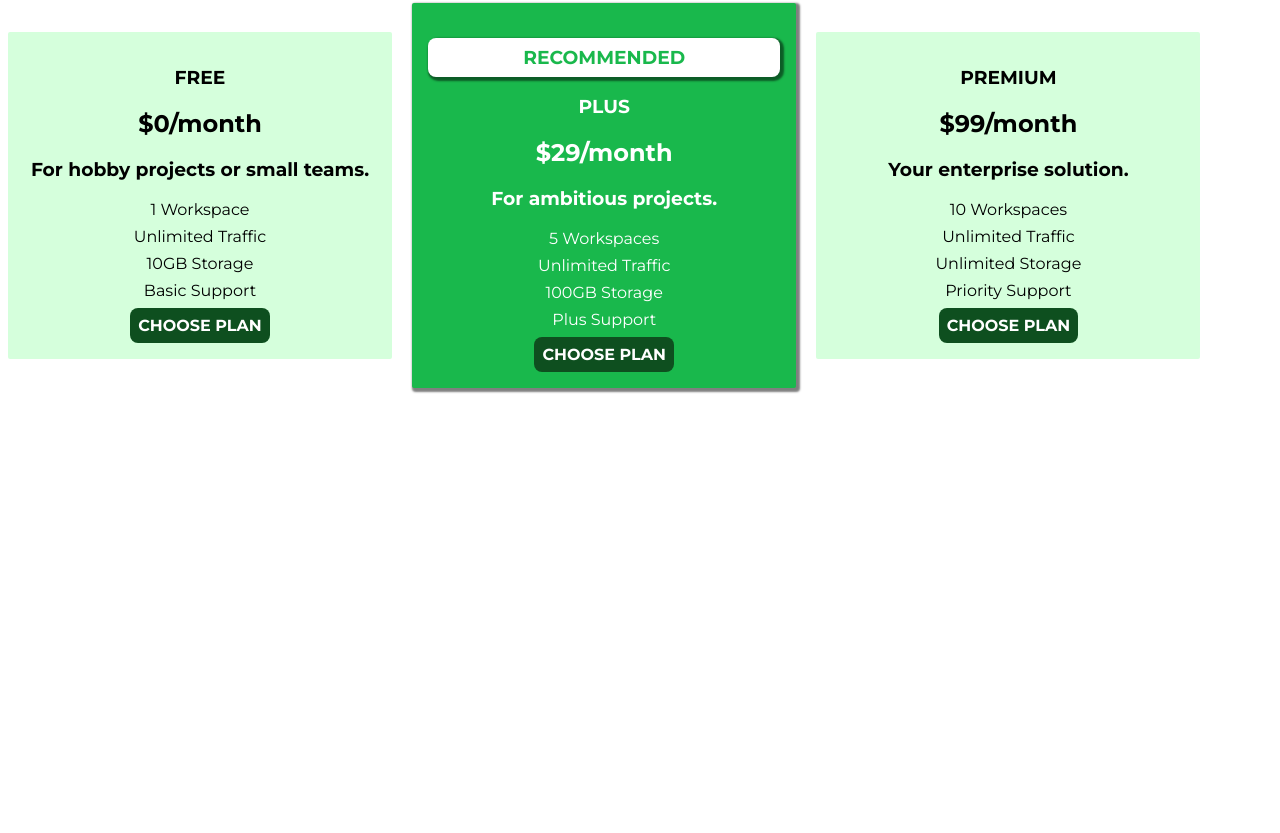
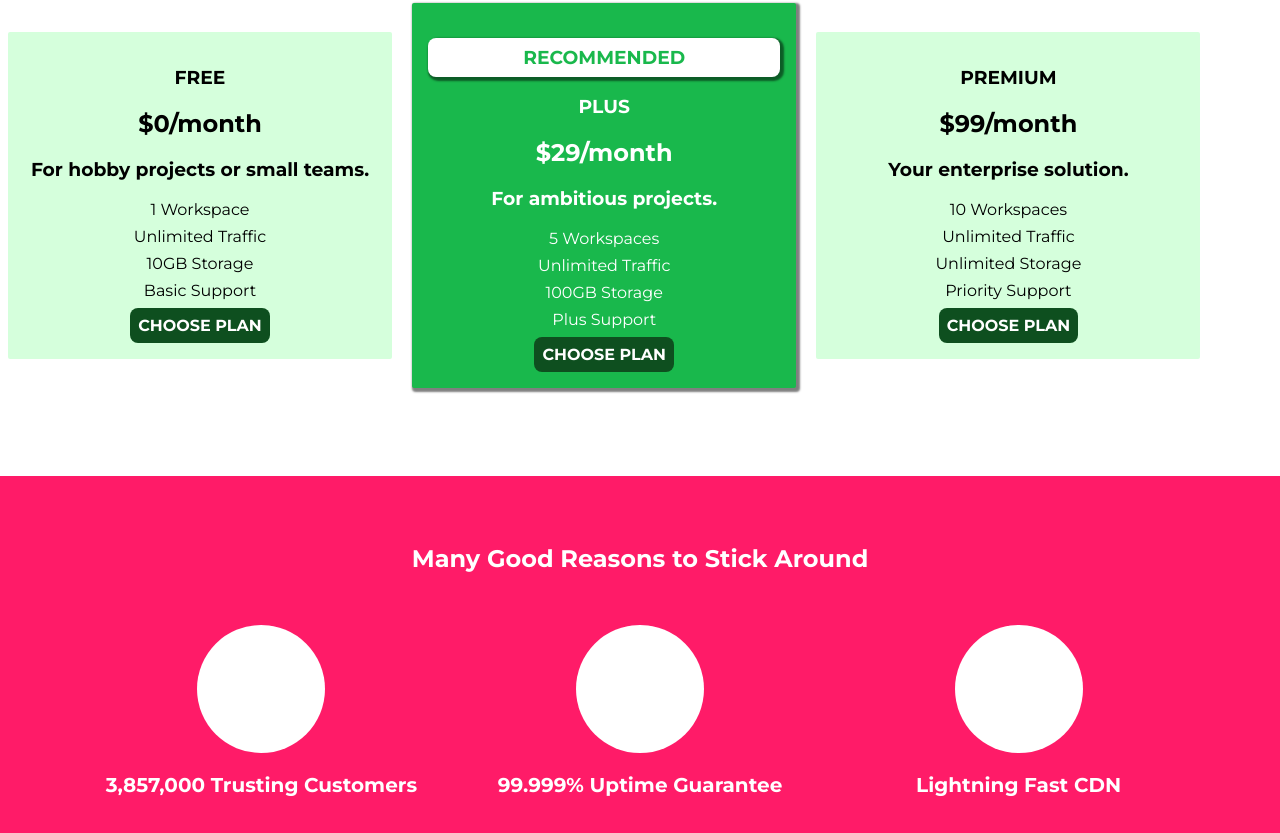
Before and after one commit to EsioFreitas/uHost, a plain HTML site: page index.html in a window 1280 px wide. Shown: the part 645-1478 px from the top of the page. Before the commit the page ends 1041 px from the top, so only its background shows below. Drawn offline with Linux system fonts and the light colour scheme.

Commit message:
Style key-feature section

```diff
--- a/index.html
+++ b/index.html
@@ -84,6 +84,29 @@
                 </article>
             </div>
         </section>
+        <section id="key-feature">
+            <h1 class="section-title">Many Good Reasons to Stick Around</h1>
+            <ul class="key-feature__list">
+                <li class="key-element">
+                    <div class="key-feature__img">
+
+                    </div>
+                    <p class="key-feature__text">3,857,000 Trusting Customers</p>
+                </li>
+                <li class="key-element">
+                    <div class="key-feature__img">
+
+                    </div>
+                    <p class="key-feature__text">99.999% Uptime Guarantee</p>
+                </li>
+                <li class="key-element">
+                    <div class="key-feature__img">
+
+                    </div>
+                    <p class="key-feature__text">Lightning Fast CDN</p>
+                </li>
+            </ul>
+        </section>
     </main>
 </body>
 
--- a/main.css
+++ b/main.css
@@ -63,6 +63,10 @@ button {
     border-radius: 8px;
     padding: 8px;
     cursor: pointer;
+}
+
+button:focus{
+    outline: none;
 }
 
 button:hover,
@@ -142,3 +146,41 @@ button:active{
     background: white;
     border: none;
 }
+
+#key-feature .section-title{
+    color: white;
+    padding: 32px;
+}
+
+#key-feature{
+    background-color: #ff1b68;
+    margin-top: 80px;
+    padding: 16px;
+}
+
+.key-feature__list{
+    list-style: none;
+    margin: 0;
+    padding: 0;
+    text-align: center;
+}
+
+.key-feature__img{
+    width: 128px;
+    height: 128px;
+    background-color: white;
+    border-radius: 50%;
+    margin: auto;
+}
+
+.key-feature__text{
+    color: white;
+    font-weight: bold;
+    font-size: 20px;
+}
+
+.key-element{
+    display: inline-block;
+    width: 30%;
+    vertical-align: top;
+}
```
